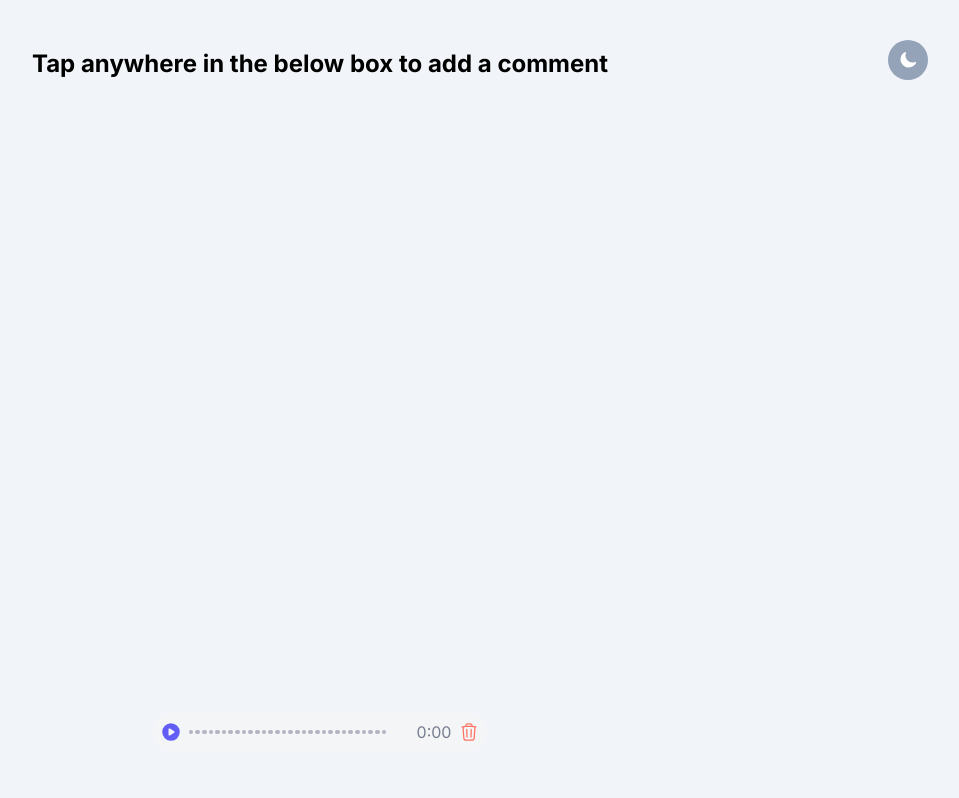
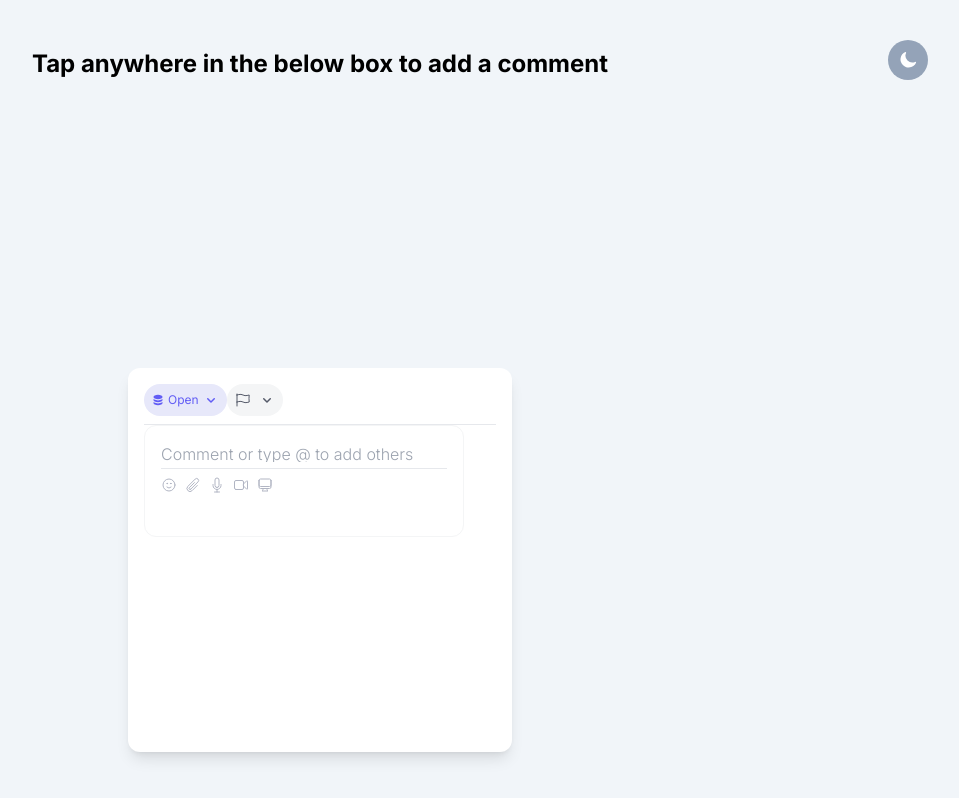
Before and after one commit to samarth4599/figma-comment, a Next.js app: page / in a window 1280 px wide. Shown: the whole page, without its empty margins (320-1279 px from the left). Built offline with nearby package versions, Linux system fonts and the light colour scheme.

Commit message:
added replybox

```diff
--- a/src/app/page.tsx
+++ b/src/app/page.tsx
@@ -16,9 +16,8 @@ export default function Home() {
         </aside>
       </header>
       {/* <UserPin /> */}
-      {/* <FigmaBox /> */}
       <AudioRecorderProvider>
-        <AudioRecorder />
+        <FigmaBox />
       </AudioRecorderProvider>
     </main>
   );
--- a/src/components/atoms/AudioTimer/index.tsx
+++ b/src/components/atoms/AudioTimer/index.tsx
@@ -29,7 +29,9 @@ const AudioTimer: React.FC = () => {
     }
   }, [hasReset]);
 
-  return <span className="text-[#777E90]">{formatTime(recordTime)}</span>;
+  return (
+    <span className="text-[#777E90] text-sm">{formatTime(recordTime)}</span>
+  );
 };
 
 export default AudioTimer;
--- /dev/null
+++ b/src/components/atoms/Divider/index.tsx
@@ -0,0 +1,7 @@
+import React from "react";
+
+const Divider: React.FC = () => {
+  return <div className="w-full h-[1px] bg-[#E6E8EC] dark:bg-[#303034]"></div>;
+};
+
+export default Divider;
--- /dev/null
+++ b/src/components/atoms/TextArea/index.tsx
@@ -0,0 +1,12 @@
+"use client";
+
+const TextArea = (props: any) => {
+  return (
+    <textarea
+      className=" text-black dark:text-[#E5E5E9] bg-white dark:bg-[#141416] border-none overflow-auto outline-none shadow-none resize-none w-full font-light h-5"
+      {...props}
+    />
+  );
+};
+
+export default TextArea;
--- a/src/components/elements/AudioRecorder/index.tsx
+++ b/src/components/elements/AudioRecorder/index.tsx
@@ -12,7 +12,7 @@ const AudioRecorder: React.FC = () => {
   return (
     <div className="flex justify-between items-center bg-[#F4F5F6] p-2 gap-2 rounded-full">
       {recording ? <AudioCancel icon="cross" /> : <AudioPlay />}
-      <AudioWave pills={30} />
+      <AudioWave pills={25} />
       <AudioTimer />
       {recording ? <AudioSave /> : <AudioCancel icon="delete" />}
     </div>
--- a/src/components/elements/PriorityStatus/index.tsx
+++ b/src/components/elements/PriorityStatus/index.tsx
@@ -26,20 +26,20 @@ const PriorityStatus: React.FC = () => {
           color: colors.color,
         }}
         onClick={() => setVisibility(true)}
-        className="flex flex-row justify-center items-center max-h-8 p-2 gap-[10px] rounded-2xl"
+        className="flex flex-row justify-center items-center max-h-8 p-2 gap-[8px] rounded-2xl"
       >
         <FlagIcon className=" h-4 w-4" />
         {!!selectedItem && (
           <span className=" text-xs">{selectedItem?.name}</span>
         )}
         {visibility ? (
-          <ChevronUpIcon className=" h-3 w-3" />
+          <ChevronUpIcon className=" h-4 w-4" />
         ) : (
-          <ChevronDownIcon className=" h-3 w-3" />
+          <ChevronDownIcon className=" h-4 w-4" />
         )}
       </button>
       {visibility && (
-        <div className=" absolute top-9">
+        <div className=" absolute top-9 z-50">
           <SelectableList
             items={priorities}
             setSelectedItem={setSelectedItem}
--- /dev/null
+++ b/src/components/elements/ProgressStatus/index.tsx
@@ -0,0 +1,16 @@
+import { ChevronDownIcon, CircleStackIcon } from "@heroicons/react/16/solid";
+import React from "react";
+
+const ProgressStatus: React.FC = () => {
+  return (
+    <div className="relative">
+      <div className="flex bg-[#E7E8FA] text-[#625DF5] dark:bg-[#625DF5] dark:text-[#E7E8FA] flex-row justify-center items-center max-h-8 p-2 gap-[4px] rounded-2xl">
+        <CircleStackIcon className=" h-3 w-3" />
+        <span className=" text-xs">Open</span>
+        <ChevronDownIcon className=" h-4 w-4" />
+      </div>
+    </div>
+  );
+};
+
+export default ProgressStatus;
--- /dev/null
+++ b/src/components/elements/ReplyBox/index.tsx
@@ -0,0 +1,80 @@
+"use client";
+
+import TextArea from "@/components/atoms/TextArea";
+import React, { useEffect, useMemo, useState } from "react";
+import SelectableList from "../SelectableList";
+import { mentions } from "@/constants";
+import { TSelectables } from "@/types";
+import Divider from "@/components/atoms/Divider";
+import {
+  ComputerDesktopIcon,
+  FaceSmileIcon,
+  MicrophoneIcon,
+  PaperClipIcon,
+  VideoCameraIcon,
+} from "@heroicons/react/24/outline";
+import AudioRecorder from "../AudioRecorder";
+import { useAudioRecorder } from "@/providers/audioProvider";
+
+const ReplyBox = () => {
+  const [text, setText] = useState<string>("");
+  const [showMentionBox, setShowMentionBox] = useState<boolean>(false);
+  const [showAudioBox, setShowAudioBox] = useState<boolean>(false);
+  const [selectedItem, setSelectedItem] = useState<TSelectables>();
+
+  const { audioChunks, recording } = useAudioRecorder();
+
+  const handleTextChange = (e: any) => {
+    const newText = e.target.value;
+    setText(newText);
+
+    if (newText.includes("@")) {
+      setShowMentionBox(true);
+    } else {
+      setShowMentionBox(false);
+    }
+  };
+
+  useEffect(() => {
+    if (selectedItem) {
+      const newText = text.replace("@", `${selectedItem.name} `);
+      setText(newText);
+      setShowMentionBox(false);
+    }
+  }, [selectedItem]);
+
+  return (
+    <div className=" relative w-80 h-28 p-4 rounded-xl bg-white dark:bg-[#141416] border border-[#F4F5F6] dark:border-[#303034]">
+      <TextArea
+        value={text}
+        placeholder="Comment or type @ to add others"
+        onChange={handleTextChange}
+      />
+      {showAudioBox && <AudioRecorder />}
+      <Divider />
+      <div className="mt-2 flex justify-between items-center">
+        <div className="flex items-center gap-2 text-[#B1B5C3] dark:text-[#91919C]">
+          <FaceSmileIcon className=" h-4 w-4" />
+          <PaperClipIcon className=" h-4 w-4" />
+          <MicrophoneIcon
+            onClick={() => setShowAudioBox((val) => !val)}
+            className=" h-4 w-4 cursor-pointer"
+          />
+          <VideoCameraIcon className=" h-4 w-4" />
+          <ComputerDesktopIcon className=" h-4 w-4" />
+        </div>
+      </div>
+      {showMentionBox && (
+        <div className=" absolute top-12 z-50">
+          <SelectableList
+            items={mentions}
+            setSelectedItem={setSelectedItem}
+            setVisibility={setShowMentionBox}
+          />
+        </div>
+      )}
+    </div>
+  );
+};
+
+export default ReplyBox;
--- a/src/components/molecules/FigmaBox/index.tsx
+++ b/src/components/molecules/FigmaBox/index.tsx
@@ -1,12 +1,18 @@
+import Divider from "@/components/atoms/Divider";
 import PriorityStatus from "@/components/elements/PriorityStatus";
+import ProgressStatus from "@/components/elements/ProgressStatus";
+import ReplyBox from "@/components/elements/ReplyBox";
 import React from "react";
 
 const FigmaBox: React.FC = () => {
   return (
-    <div className=" w-96 h-96 border-1 border-solid border-gray-300 dark:border-[#303034] rounded-xl shadow-lg bg-white dark:bg-[#141416]">
-      <div className="flex flex-row p-4">
+    <div className=" w-96 p-4 h-96 border-1 border-solid border-gray-300 dark:border-[#303034] rounded-xl shadow-lg bg-white dark:bg-[#141416]">
+      <div className="flex flex-row pb-2">
+        <ProgressStatus />
         <PriorityStatus />
       </div>
+      <Divider />
+      <ReplyBox />
     </div>
   );
 };
--- a/src/constants.ts
+++ b/src/constants.ts
@@ -1,5 +1,6 @@
 import { FlagIcon } from "@heroicons/react/24/outline";
 import { TSelectables } from "./types";
+import { UserCircleIcon } from "@heroicons/react/16/solid";
 
 export const priorities: TSelectables[] = [
   {
@@ -21,3 +22,24 @@ export const priorities: TSelectables[] = [
     leftIconColor: "#80808A",
   },
 ];
+
+export const mentions: TSelectables[] = [
+  {
+    id: "1",
+    name: "Kate Petrokhalko",
+    LeftIcon: UserCircleIcon,
+    leftIconColor: "red",
+  },
+  {
+    id: "2",
+    name: "Kate Petrokhalko",
+    LeftIcon: UserCircleIcon,
+    leftIconColor: "green",
+  },
+  {
+    id: "3",
+    name: "Kate Petrokhalko",
+    LeftIcon: UserCircleIcon,
+    leftIconColor: "blue",
+  },
+];
--- a/src/providers/audioProvider.tsx
+++ b/src/providers/audioProvider.tsx
@@ -10,6 +10,7 @@ import React, {
 interface AudioRecorderContextType {
   recording: boolean;
   hasReset: boolean;
+  audioChunks: Blob[];
   startRecording: () => void;
   reset: () => void;
   stopRecording: () => void;
@@ -89,6 +90,7 @@ export const AudioRecorderProvider: React.FC<{ children: ReactNode }> = ({
   };
 
   const value: AudioRecorderContextType = {
+    audioChunks,
     reset,
     hasReset,
     recording,
```
